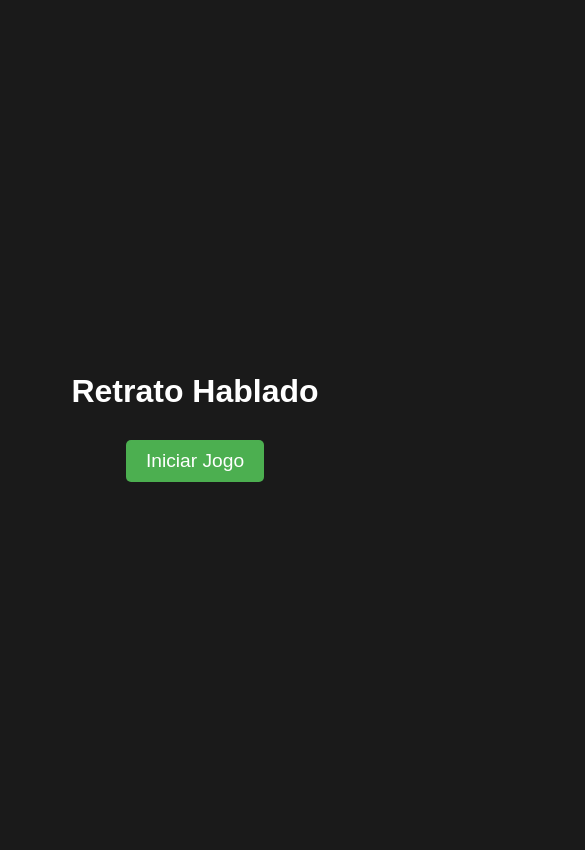
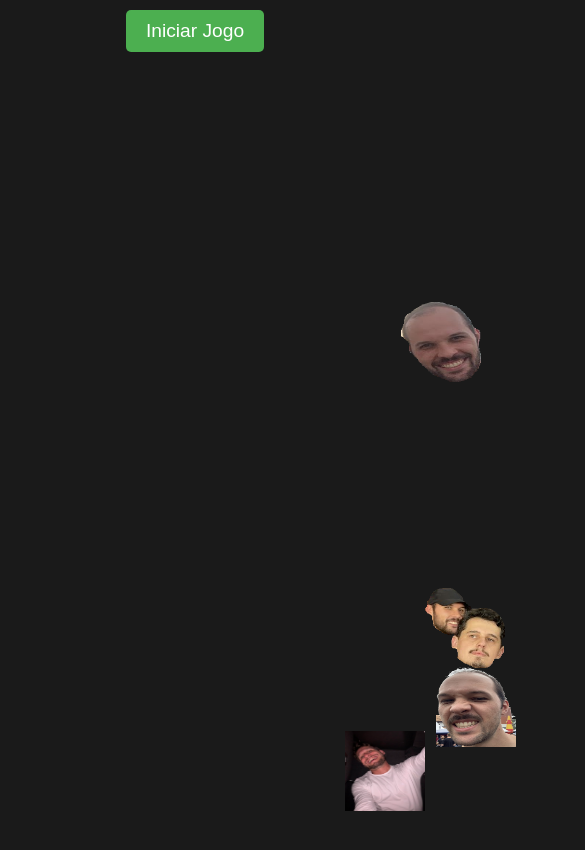
Before and after one commit to Blokinhu-GGJ/spokenPortrait, a plain HTML site: page menu.html in a window 390 px wide. Shown: the top 850 px of the page, 585 px wide, since content can reach past the window. Drawn offline with Linux system fonts and the light colour scheme.

Commit message:
Rostinhos conhecidos para dar mais familiaridade pro usuário

```diff
--- a/menu.html
+++ b/menu.html
@@ -3,7 +3,7 @@
 <head>
     <meta charset="UTF-8">
     <meta name="viewport" content="width=device-width, initial-scale=1.0">
-    <title>Nome do Seu Jogo</title>
+    <title>Imagens em Movimento</title>
     <style>
         body {
             background-color: #1a1a1a;
@@ -12,21 +12,15 @@
             text-align: center;
             margin: 0;
             padding: 0;
+            overflow: hidden; /* Para esconder as imagens que ultrapassam as bordas */
         }
 
-        #menu-container {
-            display: flex;
-            flex-direction: column;
-            align-items: center;
-            justify-content: center;
-            height: 100vh;
+        .random-image {
+            position: absolute;
+            width: 80px;
+            height: 80px;
+            transition: transform 0.5s ease-in-out;
         }
-
-        #game-title {
-            font-size: 2em;
-            margin-bottom: 20px;
-        }
-
         .menu-button {
             display: inline-block;
             padding: 10px 20px;
@@ -44,37 +38,48 @@
             background-color: #45a049;
         }
 
-        #painter-icons {
-            display: flex;
-            justify-content: space-around;
-            width: 200px;
-            margin-top: 30px;
-        }
-
-        .painter-icon {
-            width: 40px;
-            height: 40px;
-            background-color: #4CAF50;
-            border-radius: 50%;
-            display: flex;
-            align-items: center;
-            justify-content: center;
-            margin: 0 10px;
-        }
-
-        .painter-icon img {
-            width: 80%;
-            height: 80%;
-            border-radius: 50%;
-        }
     </style>
 </head>
 <body>
-    <div id="menu-container">
-        <h1 id="game-title">Retrato Hablado</h1>
+    <script>
+        // Função para obter uma posição aleatória dentro da tela
+        function getRandomPosition(max) {
+            return Math.floor(Math.random() * max);
+        }
 
-        <a href="initial.html" class="menu-button">Iniciar Jogo</a>
+        // Função para animar o movimento das imagens
+        function moveImages() {
+            const images = document.querySelectorAll('.random-image');
 
-    </div>
+            images.forEach(image => {
+                const maxX = window.innerWidth - image.clientWidth;
+                const maxY = window.innerHeight - image.clientHeight;
+
+                // Gera uma posição aleatória
+                const randomX = getRandomPosition(maxX);
+                const randomY = getRandomPosition(maxY);
+
+                // Atualiza a posição da imagem
+                image.style.transform = `translate(${randomX}px, ${randomY}px)`;
+            });
+
+            // Chama a função novamente após um intervalo de tempo
+            setTimeout(moveImages, 2000);
+        }
+
+        // Inicia a animação quando a página é carregada
+        window.onload = moveImages;
+    </script>
+
+    <a href="initial.html" class="menu-button">Iniciar Jogo</a>
+
+    <!-- Adicione suas imagens aqui -->
+    <img src=".\image\ht43h465yger.png" class="random-image" style="top: 50px; left: 100px;">
+    <img src=".\image\IMG_3997.jpg" class="random-image" style="top: 150px; left: 200px;">
+    <img src=".\image\trehgyu5yu4oyt9eu.png" class="random-image" style="top: 250px; left: 300px;">
+    <img src=".\image\8t94f5ftuto43ihrj.png" class="random-image" style="top: 350px; left: 400px;">
+    <img src=".\image\e4gyer6hr6tuht7it.png" class="random-image" style="top: 450px; left: 500px;">
+    <img src=".\image\fretwf5tgery6uhr6thur.png" class="random-image" style="top: 550px; left: 600px;">
+    <img src=".\image\gj849ftkgiorejgyoitd.png" class="random-image" style="top: 650px; left: 700px;">
 </body>
 </html>
```
Also changed, not shown: image/8t94f5ftuto43ihrj.png (added), image/IMG_3997.jpg (added), image/e4gyer6hr6tuht7it.png (added), image/fretwf5tgery6uhr6thur.png (added), image/gj849ftkgiorejgyoitd.png (added), image/ht43h465yger.png (added), image/trehgyu5yu4oyt9eu.png (added).
